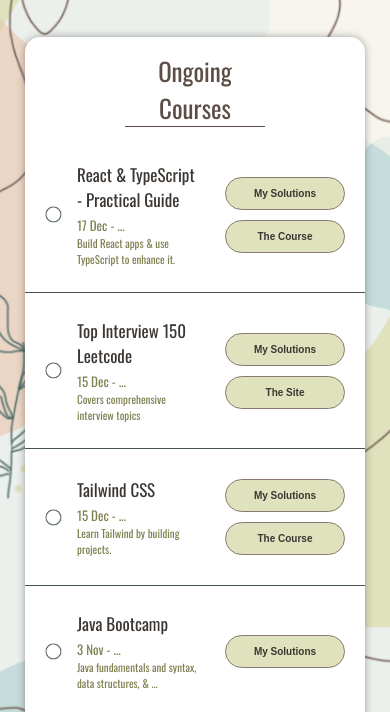
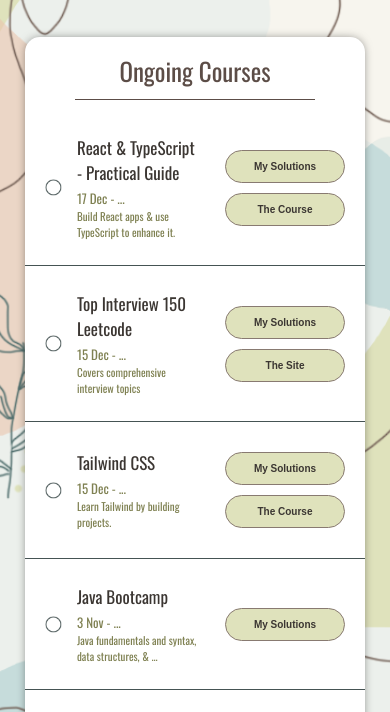
Before and after one commit to katayoon-rb/Development-Journey, a plain HTML site: page index.html in a window 390 px wide. Shown: the part 120-832 px from the top of the page. Drawn offline with nearby package versions, Linux system fonts and the light colour scheme.

Commit message:
Update style.css

```diff
--- a/style.css
+++ b/style.css
@@ -46,6 +46,7 @@
 
     color: #5c4d47;
     margin: 0 150px 30px;
+    padding-bottom: 10px;
     border-bottom: 1px solid;
 }
 
@@ -148,7 +149,7 @@
     .title { font-size: 18px; }
     .headline {
         font-size: 25px;
-        margin: 0 100px 10px;
+        margin: 0 50px 10px;
     }
 
     .wrapper { flex-direction: column; }
```
